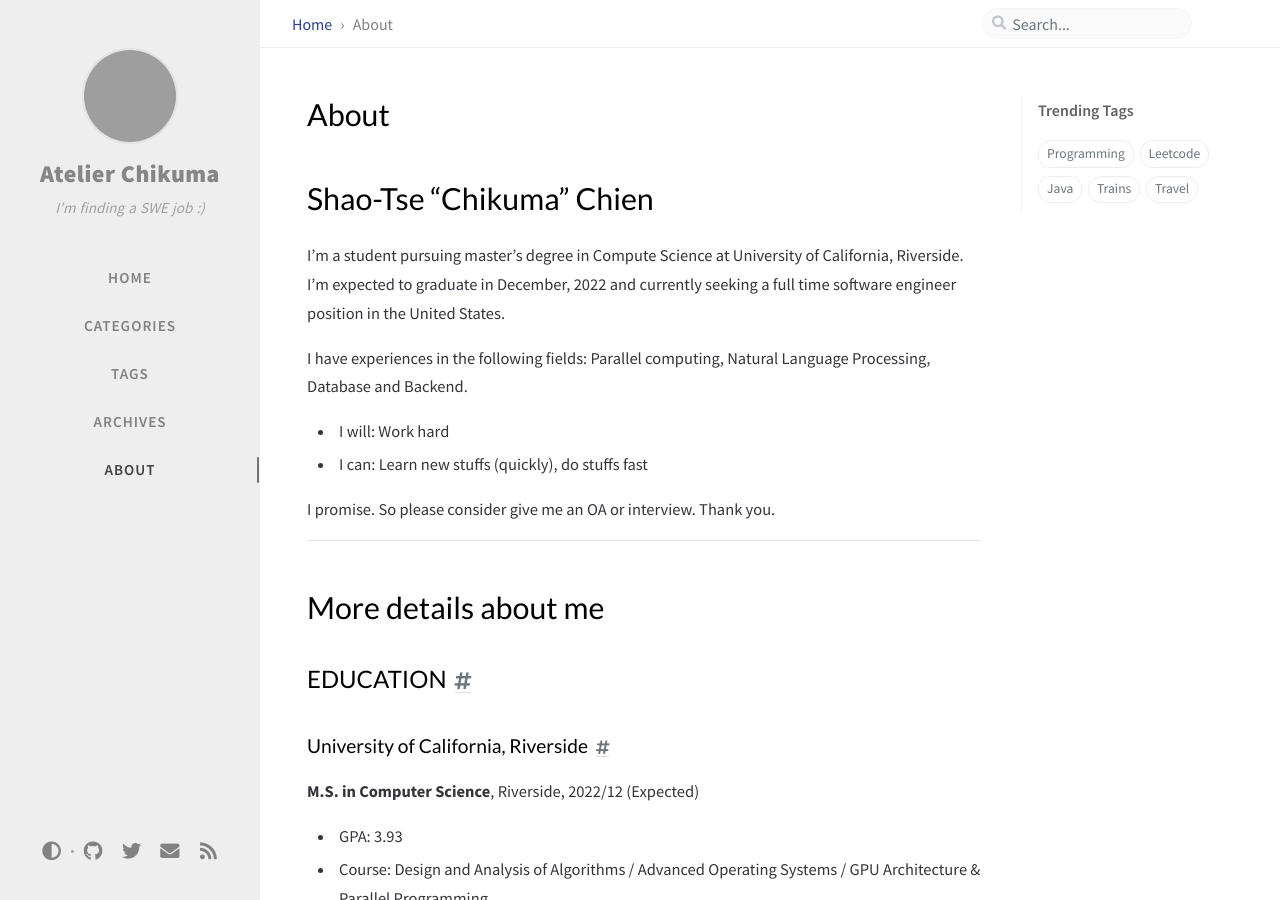
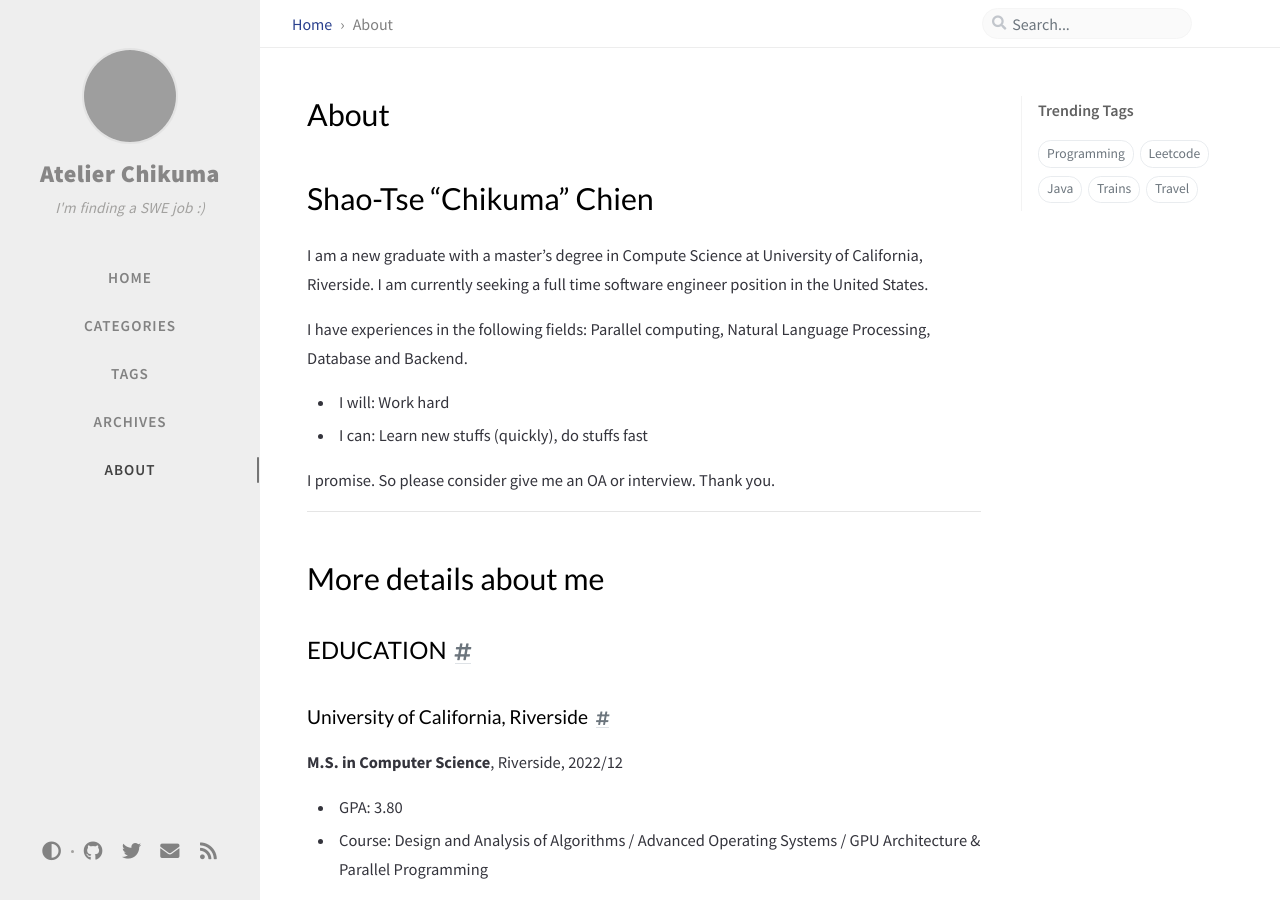
Before and after one commit to cst0601/cst0601.github.io, a Jekyll site: the page built from _tabs/about.md, in a window 1280 px wide and 900 px high. Built offline with Jekyll 4.4.1, drawn with Linux system fonts in a browser that asks for light colours; nearby versions of some CDN libraries; formulas are drawn with MathJax 3; comment, search, counter and statistics services are not loaded; some of the changed text lies outside the part shown; grey boxes are pictures that could not be loaded.

Commit message:
update about

```diff
--- a/_tabs/about.md
+++ b/_tabs/about.md
@@ -6,9 +6,9 @@ order: 4
 
 # Shao-Tse "Chikuma" Chien
 
-I'm a student pursuing master's degree in Compute Science at University of
-California, Riverside. I'm expected to graduate in December, 2022 and currently
-seeking a full time software engineer position in the United States.
+I am a new graduate with a master's degree in Compute Science at University of
+California, Riverside. I am currently seeking a full time software engineer
+position in the United States.
 
 I have experiences in the following fields: Parallel computing, Natural Language
 Processing, Database and Backend.
@@ -25,8 +25,8 @@ I promise. So please consider give me an OA or interview. Thank you.
 ## EDUCATION
 
 ### University of California, Riverside
-**M.S. in Computer Science**, Riverside, 2022/12 (Expected)
-* GPA: 3.93
+**M.S. in Computer Science**, Riverside, 2022/12
+* GPA: 3.80
 * Course: Design and Analysis of Algorithms / Advanced Operating Systems / GPU Architecture & Parallel Programming
 
 ### National Taipei University of Technology
@@ -114,9 +114,8 @@ other events. And my 推しはさくらみこです。
 reasons, probably related to the first bullet point).
 - Travel. Although I haven't been able to do so for some time.
 - Gaming, especially paradox games (games which you make the world map into one
-color) and FFXIV. Find me @ Elemental-Carbuncle. Maybe we could go on a raid
-sometimes. (Currently busy doing other things and stopped at P7S, the tree
-thing boss)
+color) and FFXIV. Find me @ Elemental-Carbuncle. I got a house at Shirogane
+29-51. Maybe we could go on a raid sometimes.
 - Read visual novels, if you are interested in this, check out 月に寄り添う乙女の作法 series.
 
 ---
```
Also changed, not shown: _posts/2022-11-26-amtrak-trip-to-mi.md (+18 -18 lines).
